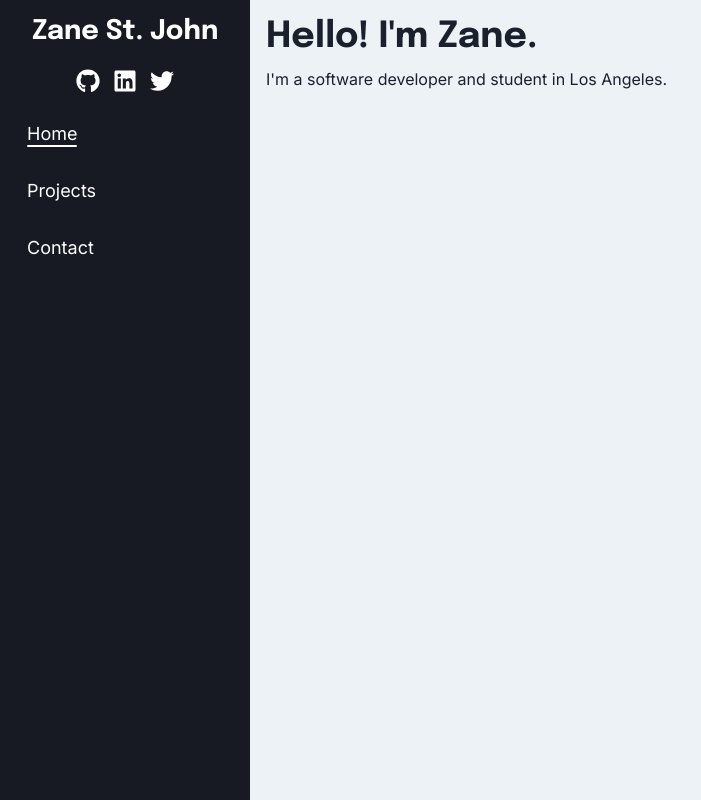
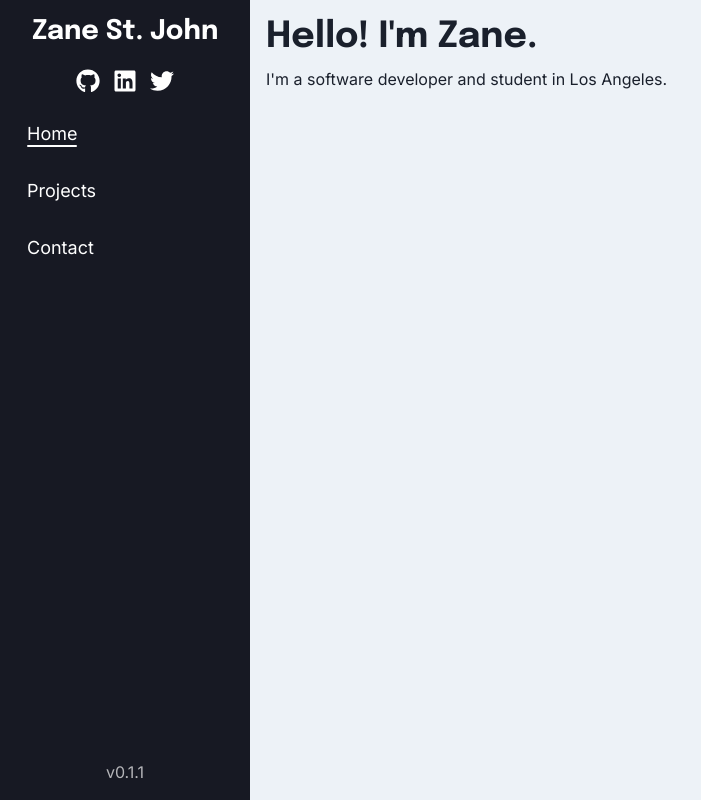
Before and after one commit to zane-programs/website-reimagined, a Next.js app: page / in a window 1280 px wide. Shown: the whole page, without its empty margins (0-701 px from the left). Built offline with nearby package versions, Linux system fonts and the light colour scheme.

Commit message:
add version # to navbar

```diff
--- a/package.json
+++ b/package.json
@@ -1,6 +1,6 @@
 {
   "name": "website",
-  "version": "0.1.0",
+  "version": "0.1.1",
   "private": true,
   "scripts": {
     "dev": "PORT=3000 next dev",
--- a/src/components/Navbar.tsx
+++ b/src/components/Navbar.tsx
@@ -22,6 +22,7 @@ import { HTMLChakraProps } from "@chakra-ui/system";
 
 // info
 import navItems from "../config/navItems";
+import packageJSON from "../../package.json";
 
 interface NavbarItemsContextInterface {
   hoveredItemKey: string | null;
@@ -32,9 +33,15 @@ const NavbarItemsContext = createContext({} as NavbarItemsContextInterface);
 export default function Navbar() {
   return (
     <Box as="nav" w="250px" h="100vh" bg="gray.900">
-      <Grid w="100%" h="100%" templateRows="auto 1fr" templateColumns="1fr">
+      <Grid
+        w="100%"
+        h="100%"
+        templateRows="auto 1fr auto"
+        templateColumns="1fr"
+      >
         <LogoArea />
         <NavItems />
+        <BottomInfo />
       </Grid>
     </Box>
   );
@@ -251,3 +258,21 @@ function LogoText({
     </Box>
   );
 }
+
+const BottomInfo = memo(function BottomInfo() {
+  return (
+    <Box padding="4">
+      <Center>
+        <Link
+          href="https://github.com/zane-programs/website-reimagined"
+          color="#fff"
+          opacity={0.68}
+          _hover={{ opacity: 1 }}
+          isExternal
+        >
+          v{packageJSON.version}
+        </Link>
+      </Center>
+    </Box>
+  );
+});
```
